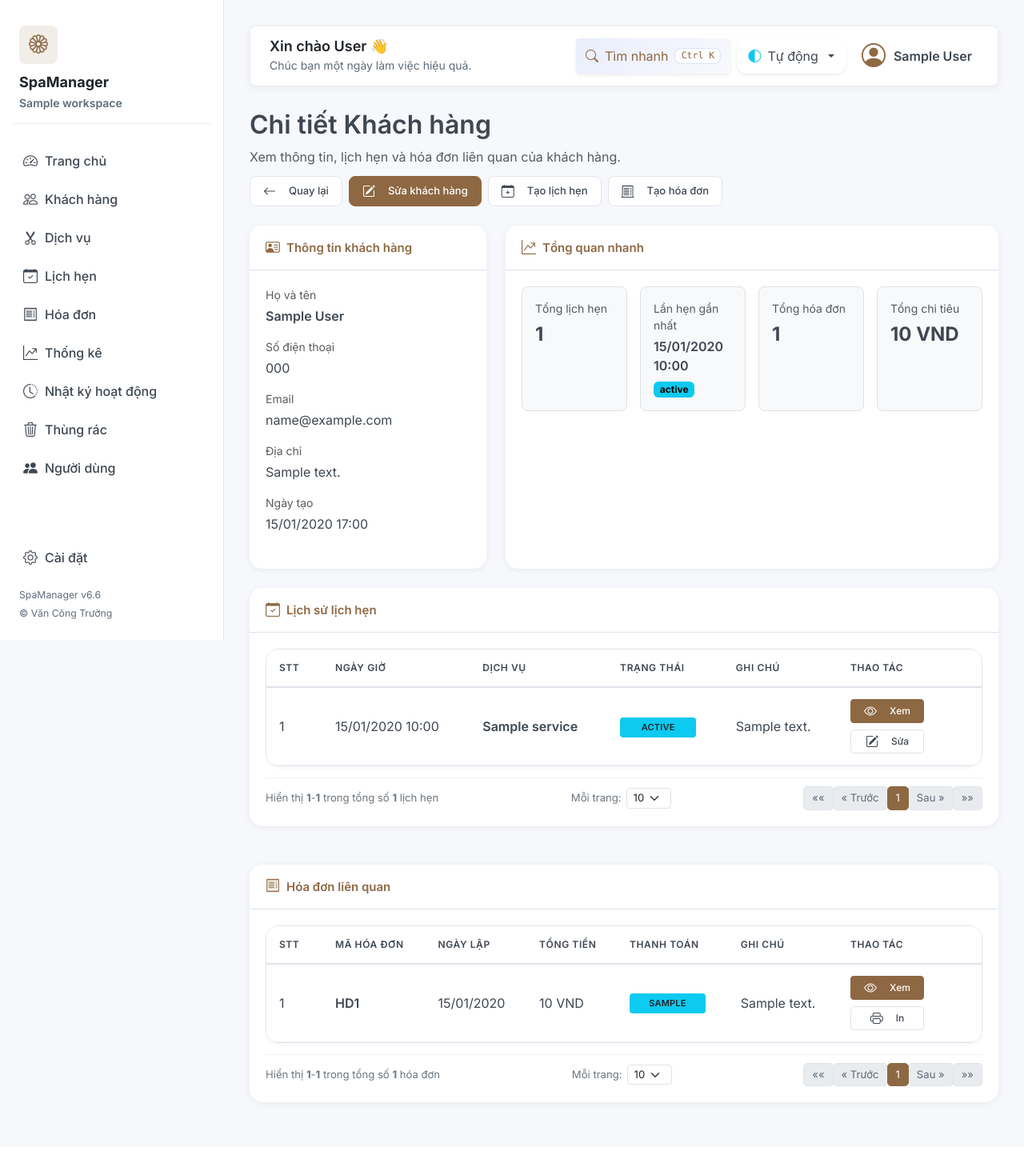
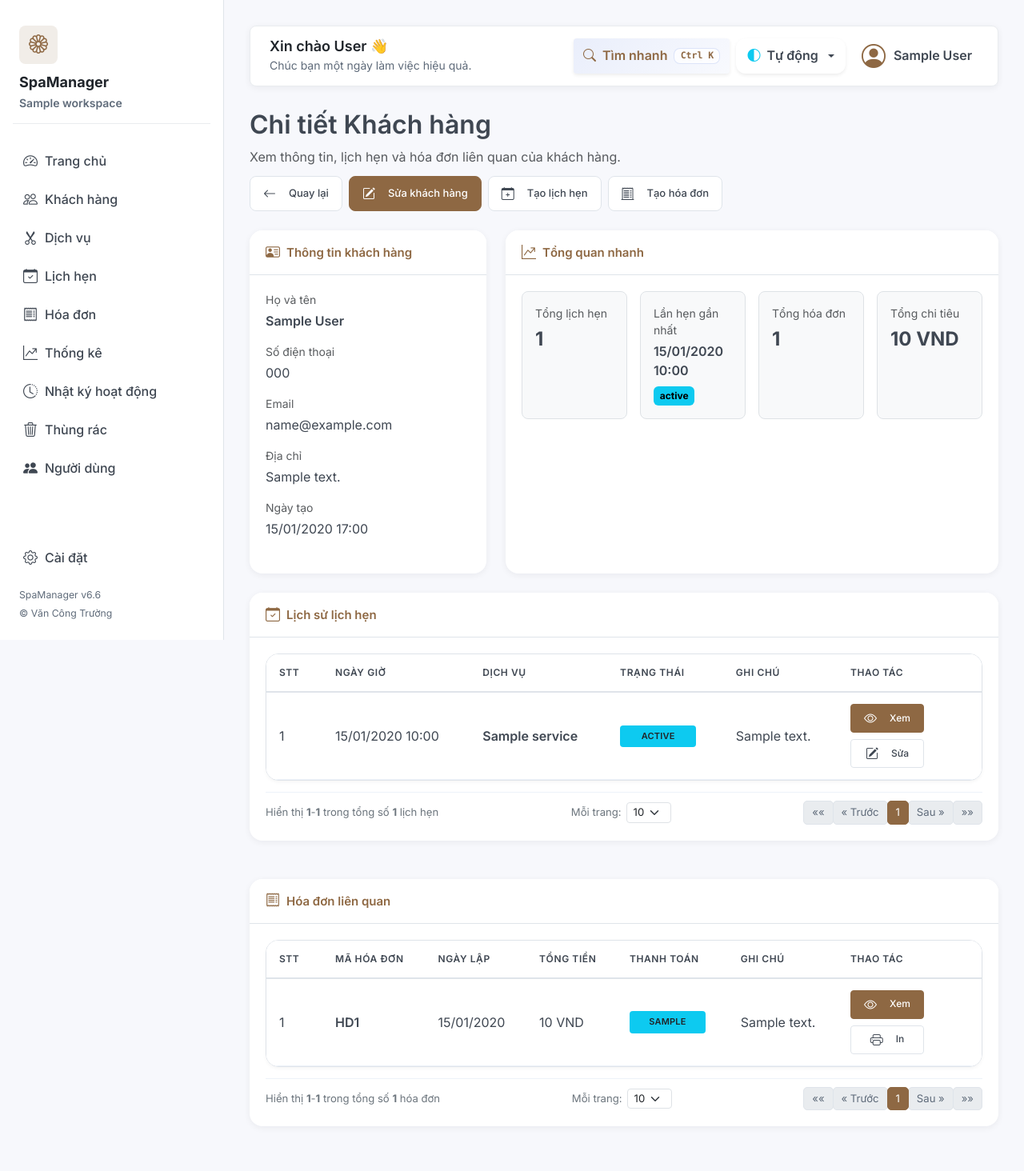
Before and after one commit to TruongVan46/SpaManager, a Flask app: page /customers/1 in a window 1280 px wide. Shown: the whole page at 80% size. Before the commit the page ends 1382 px from the top, so only its background shows below. Run offline with Flask 3, Linux system fonts and the light colour scheme; the visitor is signed in with stand-in values (Sample User, id 1); tables that the repository leaves empty hold one stand-in row (values such as "Sample post").

Commit message:
style: standardize shared components

```diff
--- a/static/css/base-page.css
+++ b/static/css/base-page.css
@@ -33,7 +33,11 @@
     --spa-radius-sm: 4px;      /* Badge, tiny UI elements */
 
     /* Transitions */
-    --spa-transition: all 0.25s cubic-bezier(0.4, 0, 0.2, 1);
+    --spa-transition: background-color 0.25s cubic-bezier(0.4, 0, 0.2, 1),
+        border-color 0.25s cubic-bezier(0.4, 0, 0.2, 1),
+        box-shadow 0.25s cubic-bezier(0.4, 0, 0.2, 1),
+        color 0.25s cubic-bezier(0.4, 0, 0.2, 1),
+        transform 0.25s cubic-bezier(0.4, 0, 0.2, 1);
     --spa-font: 'Inter', sans-serif;
 }
 
@@ -329,7 +333,7 @@ h6 {
     font-family: var(--spa-font) !important;
     font-size: 13px !important;
     font-weight: 500 !important;
-    height: 38px !important;
+    min-height: 44px !important;
     padding: 8px 16px !important;
     border-radius: var(--spa-radius-md) !important;
     display: inline-flex !important;
@@ -415,7 +419,7 @@ h6 {
 
 /* Small Button Specific Override */
 .app-btn-sm {
-    height: 30px !important;
+    min-height: 36px !important;
     padding: 4px 10px !important;
     font-size: 12px !important;
     border-radius: var(--spa-radius-sm) !important;
@@ -429,7 +433,10 @@ h6 {
     border-radius: var(--spa-radius-sm) !important;
     font-size: 11px !important;
     font-weight: 600 !important;
-    display: inline-block !important;
+    display: inline-flex !important;
+    align-items: center;
+    justify-content: center;
+    line-height: 1.2;
     min-width: 95px !important;
     text-align: center !important;
     letter-spacing: 0.02em !important;
@@ -989,14 +997,72 @@ mark.search-highlight {
 .stf-empty-state-title {
     font-size: 18px;
     font-weight: 600;
-    color: var(--spa-text-main, #2b2b2b);
+    color: var(--component-text, var(--spa-text-main, #2b2b2b));
     margin-bottom: 0.5rem;
 }
 
 .stf-empty-state-desc {
     font-size: 14px;
-    color: var(--spa-text-muted, #858796);
+    color: var(--component-text-muted, var(--spa-text-muted, #858796));
     margin-bottom: 1rem;
+}
+
+/* ===========================================================================
+   Version 7 shared component presentation
+   Keeps existing names, values, endpoints and behavior hooks intact.
+   =========================================================================== */
+.btn:not(.btn-link),
+.app-btn {
+    font-weight: var(--font-weight-semibold, 600);
+    line-height: 1.2;
+    touch-action: manipulation;
+}
+
+.btn:not(.btn-link):focus-visible,
+.app-btn:focus-visible,
+.stf-search-clear:focus-visible {
+    outline: var(--border-width-focus, 2px) solid var(--component-focus, var(--spa-primary));
+    outline-offset: 2px;
+    box-shadow: 0 0 0 4px color-mix(in srgb, var(--component-focus, var(--spa-primary)) 22%, transparent);
+}
+
+.btn:disabled,
+.btn.disabled,
+.app-btn:disabled,
+.app-btn.disabled {
+    opacity: 0.62;
+    cursor: not-allowed;
+    transform: none;
+}
+
+.btn:not(:disabled):not(.disabled):active,
+.app-btn:not(:disabled):not(.disabled):active {
+    transform: translateY(1px);
+}
+
+.badge,
+.app-badge {
+    min-height: 24px;
+    line-height: 1.25;
+}
+
+.alert {
+    line-height: 1.5;
+    overflow-wrap: anywhere;
+}
+
+.stf-empty-state,
+.empty-state {
+    color: var(--component-text-muted, var(--spa-text-muted));
+}
+
+#page-loader {
+    background-color: var(--component-loading-surface, rgba(255, 255, 255, 0.9));
+}
+
+#toast-container.toast-container {
+    max-width: min(420px, calc(100vw - 32px));
+    padding: 16px;
 }
 
 /* Responsive grid layout for toolbars & filter bars */
--- a/static/css/theme.css
+++ b/static/css/theme.css
@@ -793,6 +793,41 @@ body.dark-theme {
     --color-overlay: rgba(0, 0, 0, 0.6);
 }
 
+/* Shared component roles: presentation-only aliases for the frozen UI hooks. */
+:root {
+    --component-surface: var(--color-surface);
+    --component-surface-subtle: var(--color-canvas);
+    --component-border: var(--color-border);
+    --component-text: var(--color-text-default);
+    --component-text-muted: var(--color-text-muted);
+    --component-focus: var(--color-focus);
+    --component-disabled-surface: rgba(15, 23, 42, 0.06);
+    --component-disabled-text: var(--color-disabled);
+    --status-neutral: var(--color-text-muted);
+    --status-neutral-surface: rgba(15, 23, 42, 0.05);
+    --status-neutral-border: var(--color-border);
+    --status-success: var(--color-success);
+    --status-success-surface: rgba(19, 122, 109, 0.12);
+    --status-success-border: rgba(19, 122, 109, 0.32);
+    --status-information: var(--color-information);
+    --status-information-surface: rgba(0, 107, 122, 0.12);
+    --status-information-border: rgba(0, 107, 122, 0.32);
+    --status-warning: var(--color-warning);
+    --status-warning-surface: rgba(153, 91, 0, 0.12);
+    --status-warning-border: rgba(153, 91, 0, 0.32);
+    --status-danger: var(--color-danger);
+    --status-danger-surface: rgba(180, 35, 24, 0.12);
+    --status-danger-border: rgba(180, 35, 24, 0.32);
+    --component-loading-surface: rgba(255, 255, 255, 0.9);
+    --component-empty-icon: var(--color-text-muted);
+}
+
+body.dark-theme {
+    --component-disabled-surface: rgba(255, 255, 255, 0.08);
+    --status-neutral-surface: rgba(255, 255, 255, 0.08);
+    --component-loading-surface: rgba(18, 18, 18, 0.92);
+}
+
 /* Compatibility aliases: existing pages continue to resolve their old names. */
 body.light-theme,
 body.dark-theme,
```
Also changed, not shown: other parts of static/css/base-page.css (+21 -20 lines), other parts of static/css/theme.css (+42 -0 lines).
